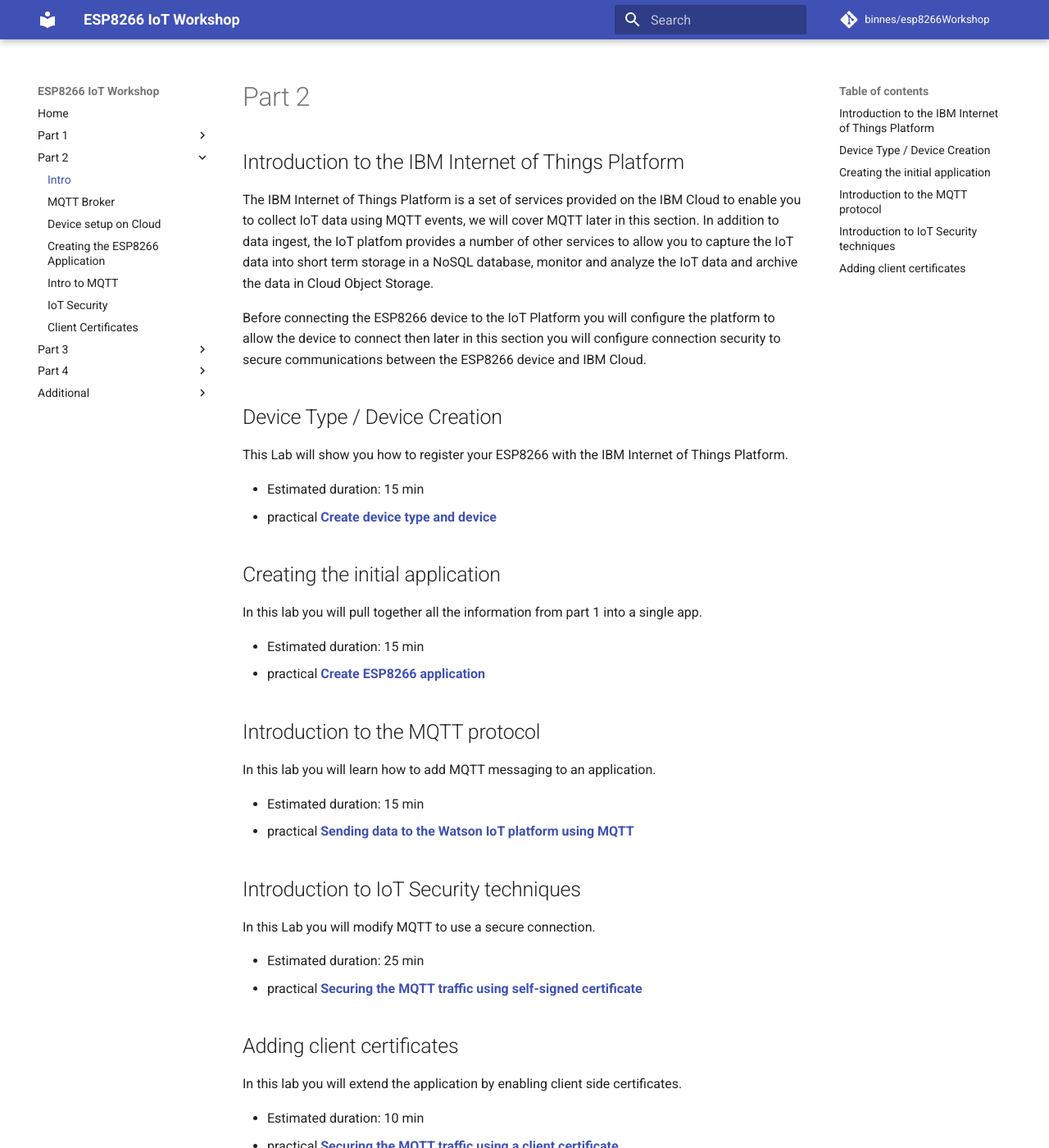
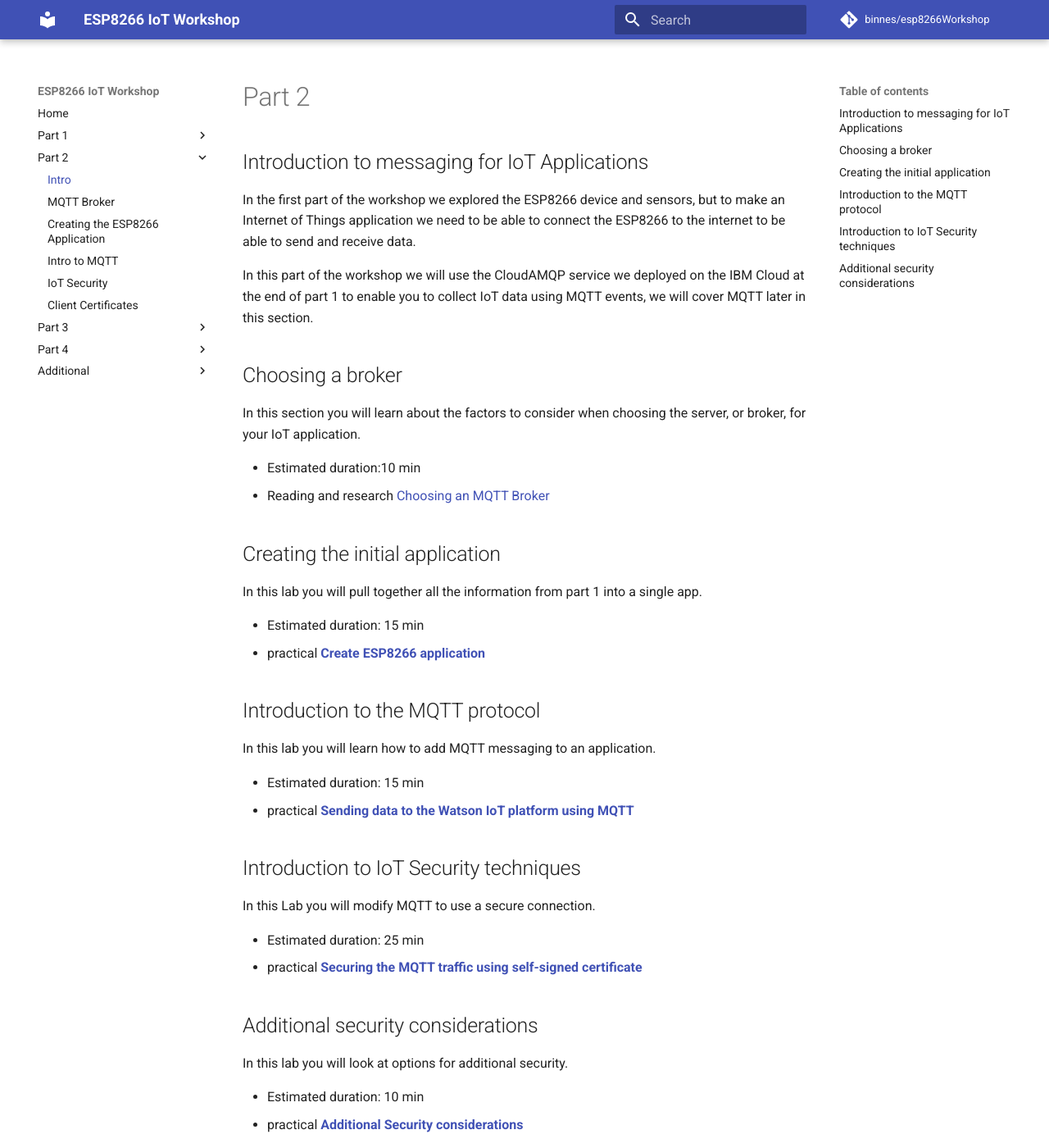
Before and after one commit to binnes/esp8266Workshop, an MkDocs documentation site: the page built from docs/part2/README.md, in a window 1280 px wide and 1400 px high. Shown: the whole window at 82% size. Built offline with MkDocs 1.6.1 and Material for MkDocs 9.7.7, drawn with Linux system fonts in a browser that asks for light colours; comment, search, counter and statistics services are not loaded.

Commit message:
part 2 updates

```diff
--- a/docs/part2/CERT2.md
+++ b/docs/part2/CERT2.md
@@ -1,4 +1,6 @@
-# Using a Device Certificate to authenticate to the Watson IoT platform
+# Additional Security considerations
+
+<!-- TODO - alter this for CloudAMQP and introduce idea of message payload signing / encryption -->
 
 ## Lab Objectives
 
--- a/docs/part2/README.md
+++ b/docs/part2/README.md
@@ -1,17 +1,17 @@
 # Part 2
 
-## Introduction to the IBM Internet of Things Platform
+## Introduction to messaging for IoT Applications
 
-The IBM Internet of Things Platform is a set of services provided on the IBM Cloud to enable you to collect IoT data using MQTT events, we will cover MQTT later in this section.  In addition to data ingest, the IoT platfom provides a number of other services to allow you to capture the IoT data into short term storage in a NoSQL database, monitor and analyze the IoT data and archive the data in Cloud Object Storage.
+In the first part of the workshop we explored the ESP8266 device and sensors, but to make an Internet of Things application we need to be able to connect the ESP8266 to the internet to be able to send and receive data.
 
-Before connecting the ESP8266 device to the IoT Platform you will configure the platform to allow the device to connect then later in this section you will configure connection security to secure communications between the ESP8266 device and IBM Cloud.
+In this part of the workshop we will use the CloudAMQP service we deployed on the IBM Cloud at the end of part 1 to enable you to collect IoT data using MQTT events, we will cover MQTT later in this section.
 
-## Device Type / Device Creation
+## Choosing a broker
 
-This Lab will show you how to register your ESP8266 with the IBM Internet of Things Platform.
+In this section you will learn about the factors to consider when choosing the server, or broker, for your IoT application.
 
-- Estimated duration: 15 min
-- practical [**Create device type and device**](DEVICE.md)
+- Estimated duration:10 min
+- Reading and research [Choosing an MQTT Broker](BROKER.md)
 
 ## Creating the initial application
 
@@ -34,9 +34,9 @@ In this Lab you will modify MQTT to use a secure connection.
 - Estimated duration: 25 min
 - practical [**Securing the MQTT traffic using self-signed certificate**](CERT1.md)
 
-## Adding client certificates
+## Additional security considerations
 
-In this lab you will extend the application by enabling client side certificates.
+In this lab you will look at options for additional security.
 
 - Estimated duration: 10 min
-- practical [**Securing the MQTT traffic using a client certificate**](CERT2.md)
+- practical [**Additional Security considerations**](CERT2.md)
--- a/mkdocs.yml
+++ b/mkdocs.yml
@@ -37,7 +37,6 @@ nav:
   - Part 2:
     - Intro: part2/README.md
     - MQTT Broker: part2/BROKER.md
-    - Device setup on Cloud: part2/DEVICE.md
     - Creating the ESP8266 Application: part2/APP.md
     - Intro to MQTT: part2/MQTT.md
     - IoT Security: part2/CERT1.md
```
Also changed, not shown: docs/images/launchIoTConsole.png (deleted).
